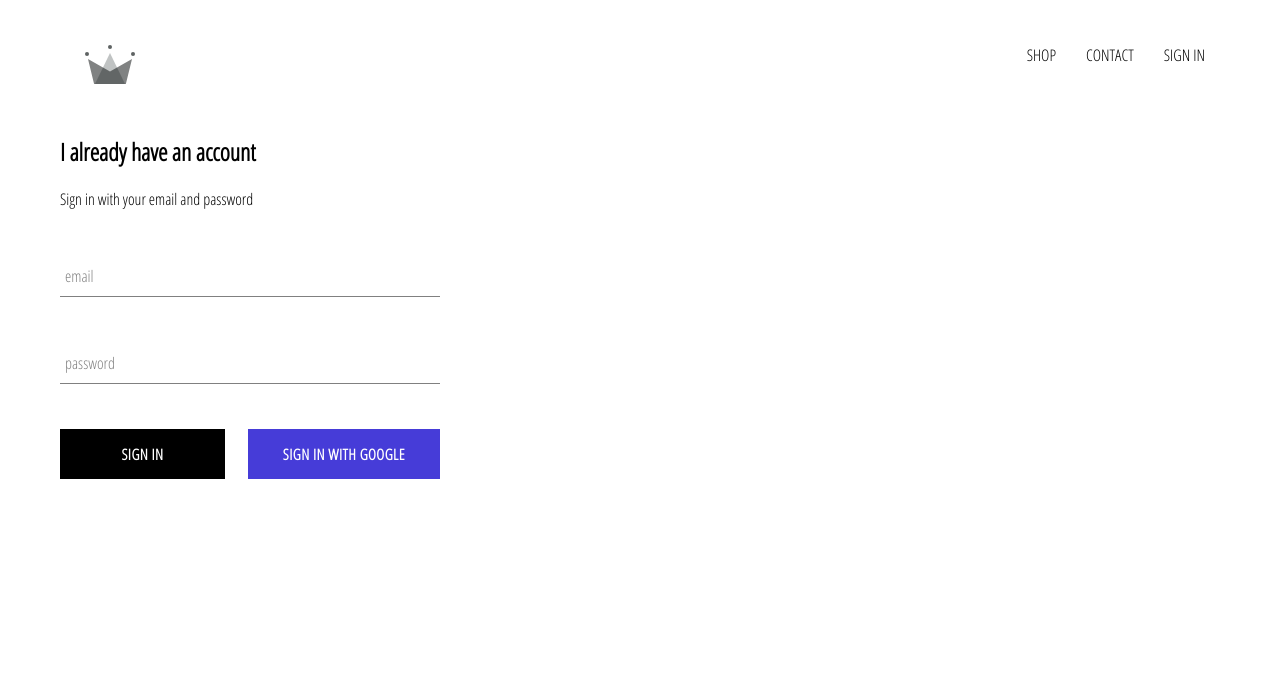
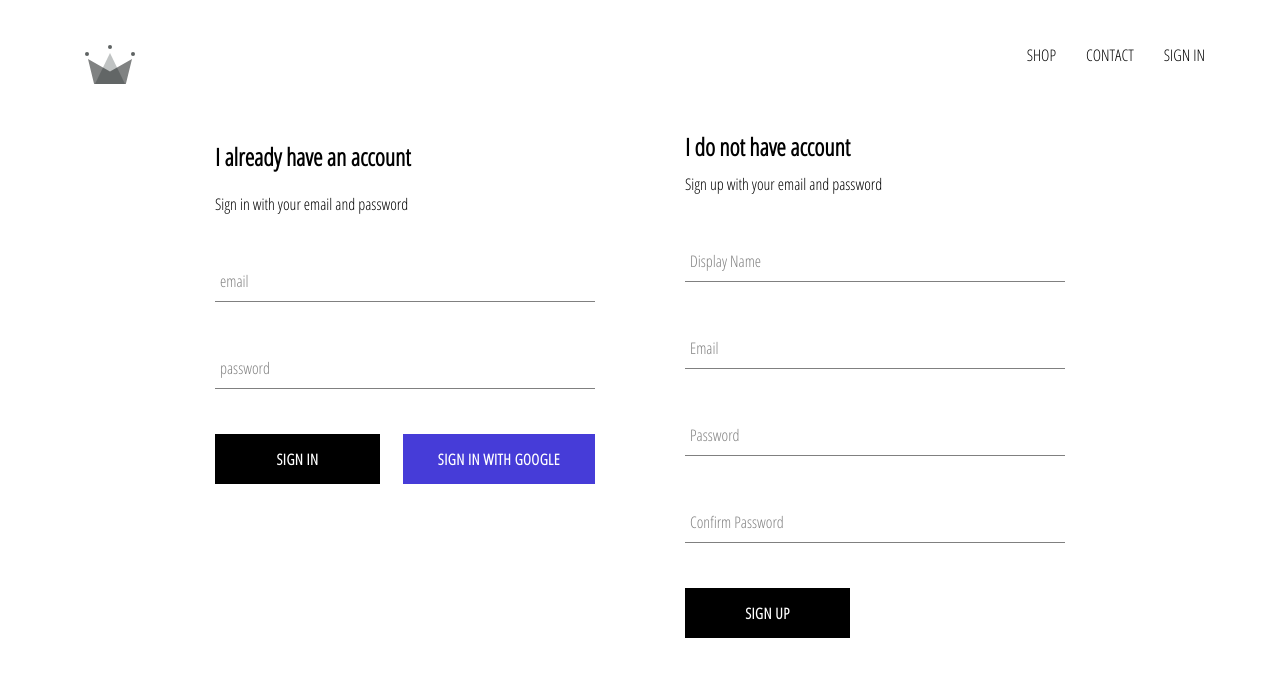
Before and after one commit to krishkamani/ecommerce-project, a React (Create React App) app: page /signin in a window 1280 px wide. Shown: the top 676 px of the page. Built offline with nearby package versions, Linux system fonts and the light colour scheme; no server answers.

Commit message:
Firebase utils and store authentication added

```diff
--- a/src/App.js
+++ b/src/App.js
@@ -4,7 +4,7 @@
 import ShopPage from './pages/shoppage/shop.component';
 import Header from './component/header/header.component';
 import SignInAndSignUpPage from './pages/sign-in-and-sign-up/sign-in-and-sign-up.component';
-import { auth } from './firebase/firebase.util';
+import { auth, createUserProfileDocument } from './firebase/firebase.util';
 
 
 import './App.css';
@@ -21,9 +21,28 @@
   unsubscribeFromAuth = null
 
   componentDidMount() {
-    this.unsubscribeFromAuth = auth.onAuthStateChanged(user => {
-      this.setState({ currentUser: user });
-      console.log(user);
+    this.unsubscribeFromAuth = auth.onAuthStateChanged(async userAuth => {
+      if(userAuth){
+        const userRef = await createUserProfileDocument(userAuth);
+
+        userRef.onSnapshot(snapShot=> {
+          this.setState({
+            currentUser: {
+              id: snapShot.id,
+              ...snapShot.data()
+            }
+          },()=> {
+            console.log(this.state);
+          });
+
+        });
+      }
+      else{
+        this.setState({currentUser: userAuth},()=> {
+          console.log(this.state);
+        });
+      }
+
     })
   }
 
--- /dev/null
+++ b/src/component/sign-up/sign-up.component.jsx
@@ -0,0 +1,96 @@
+import React from "react";
+import { auth, createUserProfileDocument } from "../../firebase/firebase.util";
+
+import CustomButton from "../custom-button/custom-button.component";
+import FormInput from "../form-input/form-input.component";
+
+import './sign-up.styles.scss';
+
+class SignUp extends React.Component {
+    constructor(){
+        super();
+
+        this.state = {
+            displayName: '',
+            email: '',
+            password: '',
+            confirmPassword: ''
+        }
+    }
+    handleSubmit = async event => {
+        event.preventDefault();
+        const {displayName, email, password, confirmPassword} = this.state;
+
+        if(password!==confirmPassword){
+            alert("Password don't match");
+            return;
+        }
+
+        try{
+            const {user} = await auth.createUserWithEmailAndPassword(email, password);
+
+            await createUserProfileDocument(user, { displayName});
+            this.setState({
+                displayName: '',
+                email: '',
+                password: '',
+                confirmPassword: ''
+            })
+        }catch(error){
+            console.log(error);
+        }
+    }
+
+    handleChange = event => {
+        const {name, value} = event.target;
+
+        this.setState({[name]: value});
+    }
+
+    render() {
+        const {displayName, email, password, confirmPassword} = this.state;
+        return(
+            <div className="sign-up">
+                <h2 className="title">I do not have account</h2>
+                <span>Sign up with your email and password</span>
+                <form className="sign-up-form" onSubmit={this.handleSubmit}>
+                    <FormInput
+                        type="text"
+                        name="displayName"
+                        value={displayName}
+                        onChange={this.handleChange}
+                        label='Display Name'
+                        required
+                    />
+                    <FormInput
+                        type="email"
+                        name="email"
+                        value={email}
+                        onChange={this.handleChange}
+                        label='Email'
+                        required
+                    />
+                    <FormInput
+                        type="password"
+                        name="password"
+                        value={password}
+                        onChange={this.handleChange}
+                        label='Password'
+                        required
+                    />
+                    <FormInput
+                        type="password"
+                        name="confirmPassword"
+                        value={confirmPassword}
+                        onChange={this.handleChange}
+                        label='Confirm Password'
+                        required
+                    />
+                    <CustomButton type="submit">SIGN UP</CustomButton>
+                </form>
+            </div>
+        )
+    }
+}
+
+export default SignUp;
--- /dev/null
+++ b/src/component/sign-up/sign-up.styles.scss
@@ -0,0 +1,9 @@
+.sign-up {
+    display: flex;
+    flex-direction: column;
+    width: 380px;
+
+    .title {
+        margin: 10px 0;
+    }
+}
--- a/src/firebase/firebase.util.js
+++ b/src/firebase/firebase.util.js
@@ -13,6 +13,29 @@
   measurementId: "G-YK56RGWG50"
 }
 
+export const createUserProfileDocument = async (userAuth, additionalData) => {
+  if(!userAuth) return;
+  const userRef = firestore.doc(`users/${userAuth.uid}`);
+  const snapShot = await userRef.get();
+
+  if(!snapShot.exists) {
+    const { displayName, email } = userAuth;
+    const createdAt = new Date();
+
+    try{
+      await userRef.set({
+        displayName,
+        email,
+        createdAt,
+        ...additionalData
+      })
+    }catch(error){
+      console.log("Error while creating user", error.message);
+    }
+  }
+  return userRef;
+}
+
 firebase.initializeApp(config);
 
 export const auth = firebase.auth();
--- a/src/pages/sign-in-and-sign-up/sign-in-and-sign-up.component.jsx
+++ b/src/pages/sign-in-and-sign-up/sign-in-and-sign-up.component.jsx
@@ -1,5 +1,6 @@
 import React from 'react';
 import SignIn from '../../component/sign-in/sign-in.component';
+import SignUp from '../../component/sign-up/sign-up.component';
 import './sign-in-and-sign-up.styles.scss';
 
 
@@ -7,6 +8,7 @@
     return(
         <div className='sign-in-and-sign-up'>
             <SignIn />
+            <SignUp />
         </div>
     );
 }
--- a/src/pages/sign-in-and-sign-up/sign-in-and-sign-up.styles.scss
+++ b/src/pages/sign-in-and-sign-up/sign-in-and-sign-up.styles.scss
@@ -0,0 +1,6 @@
+.sign-in-and-sign-up{
+    width: 850px;
+    display: flex;
+    justify-content: space-between;
+    margin: 30px auto;
+}
```
